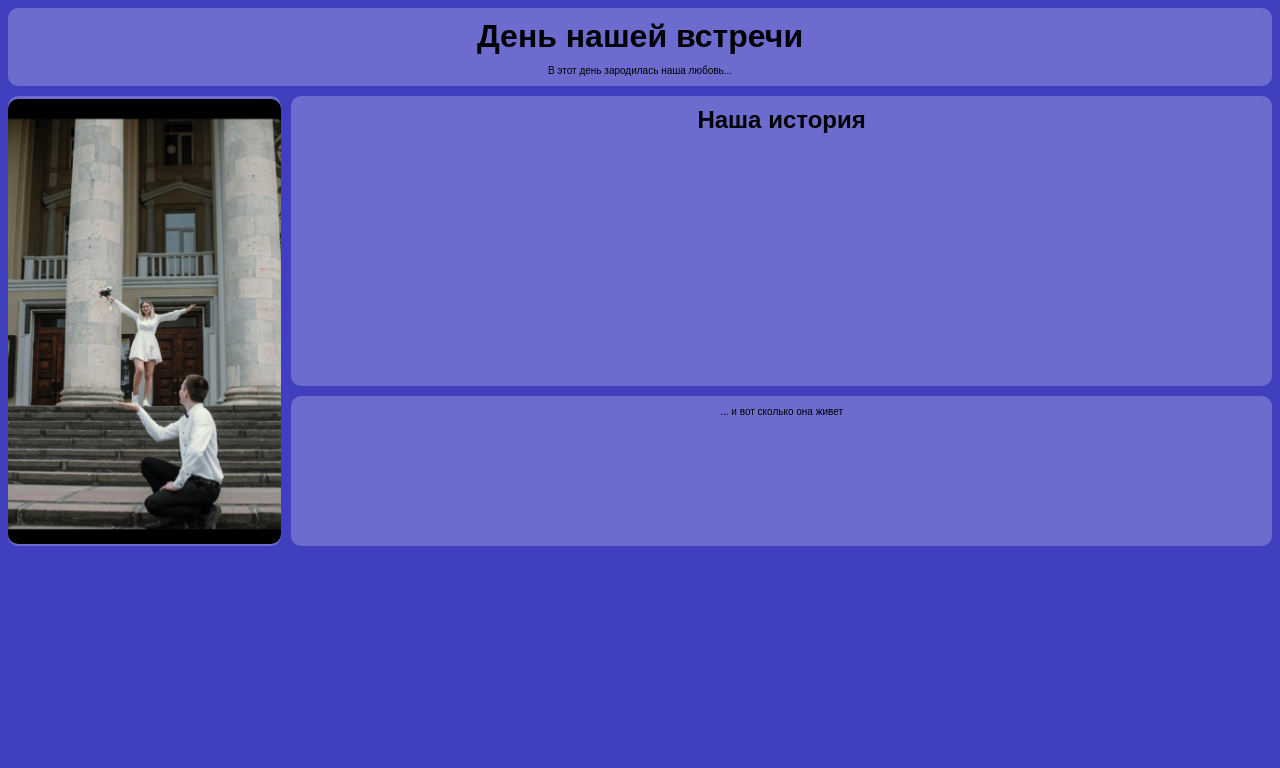
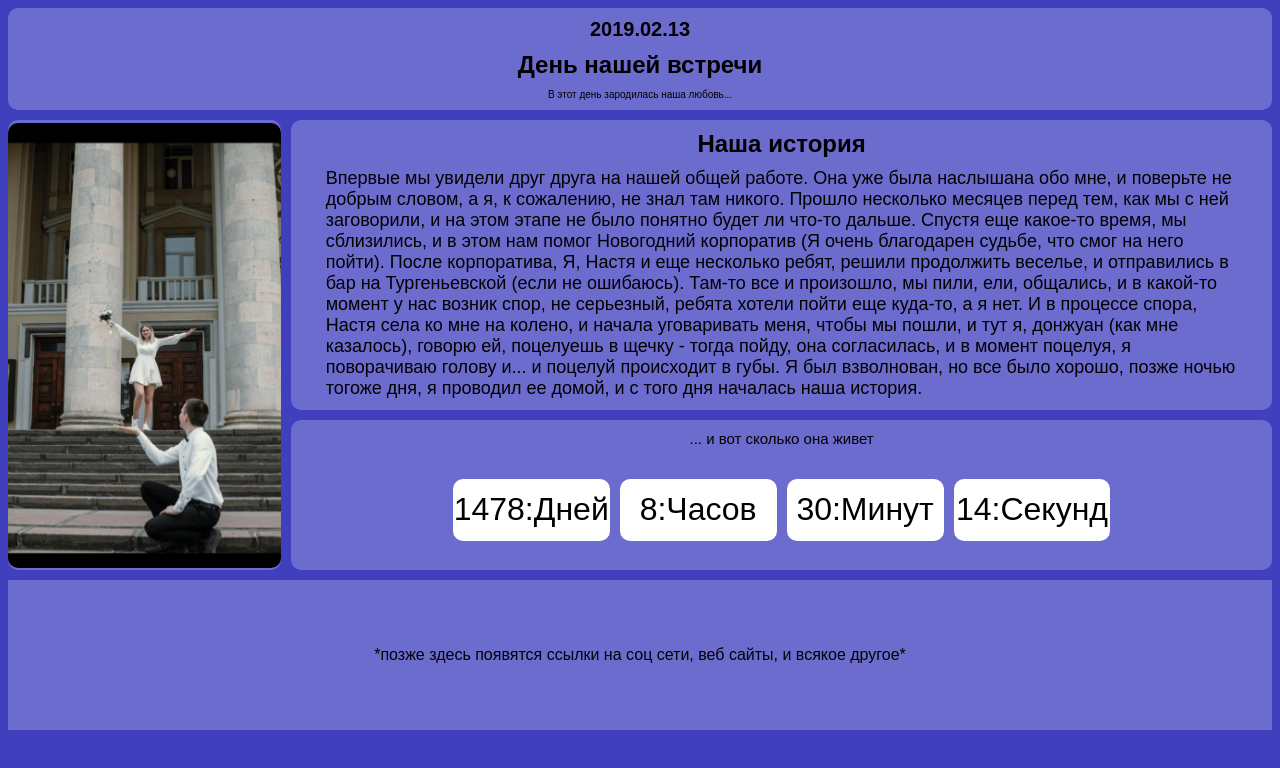
Before and after one commit to MisheninRoman/codeName-DayCounter-, a plain HTML site: page index.html in a window 1280 px wide. Drawn offline with Linux system fonts and the light colour scheme.

Commit message:
add js.script + our story + some style

```diff
--- a/index.html
+++ b/index.html
@@ -9,7 +9,8 @@
   </head>
   <body>
     <header class="head">
-      <h1 class="head-main">День нашей встречи</h1>
+      <h1 class="head-title">2019.02.13</h1>
+      <h2 class="head-main">День нашей встречи</h2>
       <p class="head-main__dscr">В этот день зародилась наша любовь...</p>
     </header>
     <section class="main">
@@ -19,12 +20,49 @@
       <div class="main-wrapper">
         <div class="main-wrapper__dscr">
           <h2 class="main-wrapper__dscr-title">Наша история</h2>
+          <p class="main-wrapper__dscr-story">
+            Впервые мы увидели друг друга на нашей общей работе. Она уже была
+            наслышана обо мне, и поверьте не добрым словом, а я, к сожалению, не
+            знал там никого. Прошло несколько месяцев перед тем, как мы с ней
+            заговорили, и на этом этапе не было понятно будет ли что-то дальше.
+            Спустя еще какое-то время, мы сблизились, и в этом нам помог
+            Новогодний корпоратив (Я очень благодарен судьбе, что смог на него
+            пойти). После корпоратива, Я, Настя и еще несколько ребят, решили
+            продолжить веселье, и отправились в бар на Тургеньевской (если не
+            ошибаюсь). Там-то все и произошло, мы пили, ели, общались, и в
+            какой-то момент у нас возник спор, не серьезный, ребята хотели пойти
+            еще куда-то, а я нет. И в процессе спора, Настя села ко мне на
+            колено, и начала уговаривать меня, чтобы мы пошли, и тут я, донжуан
+            (как мне казалось), говорю ей, поцелуешь в щечку - тогда пойду, она
+            согласилась, и в момент поцелуя, я поворачиваю голову и... и поцелуй
+            происходит в губы. Я был взволнован, но все было хорошо, позже ночью
+            тогоже дня, я проводил ее домой, и с того дня началась наша история.
+          </p>
         </div>
         <div class="main-wrapper__timer">
           <h2 class="main-wrapper__timer-title">... и вот сколько она живет</h2>
-          <div class="main-wrapper__timer-time"></div>
+          <div class="main-wrapper__timer-time">
+            <p class="main-wrapper__timer-time__days">
+              <span id="days"></span> :Дней
+            </p>
+            <p class="main-wrapper__timer-time__hours">
+              <span id="hours"></span> :Часов
+            </p>
+            <p class="main-wrapper__timer-time__minutes">
+              <span id="minutes"></span> :Минут
+            </p>
+            <p class="main-wrapper__timer-time__seconds">
+              <span id="seconds"></span> :Секунд
+            </p>
+          </div>
         </div>
       </div>
     </section>
+    <footer class="foot">
+      <div class="foot-main">
+        *позже здесь появятся ссылки на соц сети, веб сайты, и всякое другое*
+      </div>
+    </footer>
+    <script src="src/js/timer.js"></script>
   </body>
 </html>
--- /dev/null
+++ b/src/js/timer.js
@@ -0,0 +1,39 @@
+"use strict";
+
+const startDate = new Date("2019-02-13T04:33:00");
+
+function getTimeElapsed() {
+  const now = new Date();
+  const timeDiff = now.getTime() - startDate.getTime();
+
+  const seconds = Math.floor(timeDiff / 1000),
+    minutes = Math.floor(seconds / 60),
+    hours = Math.floor(minutes / 60),
+    days = Math.floor(hours / 24);
+
+  const secondsElapsed = seconds % 60,
+    minutesElapsed = minutes % 60,
+    hoursElapsed = hours % 24;
+
+  return {
+    days,
+    hours: hoursElapsed,
+    minutes: minutesElapsed,
+    seconds: secondsElapsed,
+  };
+}
+
+getTimeElapsed();
+
+function updateTimer() {
+  const { days, hours, minutes, seconds } = getTimeElapsed();
+
+  document.getElementById("days").textContent = days;
+  document.getElementById("hours").textContent = hours;
+  document.getElementById("minutes").textContent = minutes;
+  document.getElementById("seconds").textContent = seconds;
+}
+
+setInterval(updateTimer, 1000);
+
+updateTimer();
--- a/src/sass/style.sass
+++ b/src/sass/style.sass
@@ -12,6 +12,13 @@ body
     width: 100%
     flex-direction: column
     background-color: #6c6cce
+    &-title
+        display: flex
+        justify-content: center
+        padding: 0
+        margin: 10px 0 0 0
+        font-size: 20px
+        text-transform:
     &-main
         display: flex
         margin: 10px auto 0 auto
@@ -50,11 +57,19 @@ body
             background-color: #6c6cce
             border-radius: 10px
             height: 290px
+            flex-direction: column
             &-title
                 display: flex
                 margin: 10px auto 0 auto
+            &-story
+                display: flex
+                width: 95%
+                padding: 0 10px 0 10px
+                margin: 10px auto 0 auto
+                font-size: 18px
         &__timer
             display: flex
+            flex-direction: column
             background-color: #6c6cce
             border-radius: 10px
             height: 150px
@@ -63,4 +78,33 @@ body
                 display: flex
                 margin: 10px auto 0 auto
                 font-weight: 100
-                font-size: 10px
+                font-size: 15px
+            &-time
+                display: flex
+                flex-direction: row
+                justify-content: center
+                font-size: 32px
+                width: 80%
+                height: 100%
+                margin: 0 auto
+                &__days, &__hours, &__minutes, &__seconds
+                    display: flex
+                    width: 20%
+                    height: 50%
+                    background-color: #fff
+                    justify-content: center
+                    align-items: center
+                    border-radius: 10px
+                &__hours, &__minutes, &__seconds
+                    margin-left: 10px
+.foot
+    display: flex
+    height: 150px
+    margin: 10px auto 0 auto
+    &-main
+        display: flex
+        height: 100%
+        width: 100%
+        background-color: #6c6cce
+        justify-content: center
+        align-items: center
```
Also changed, not shown: src/css/style.css.
